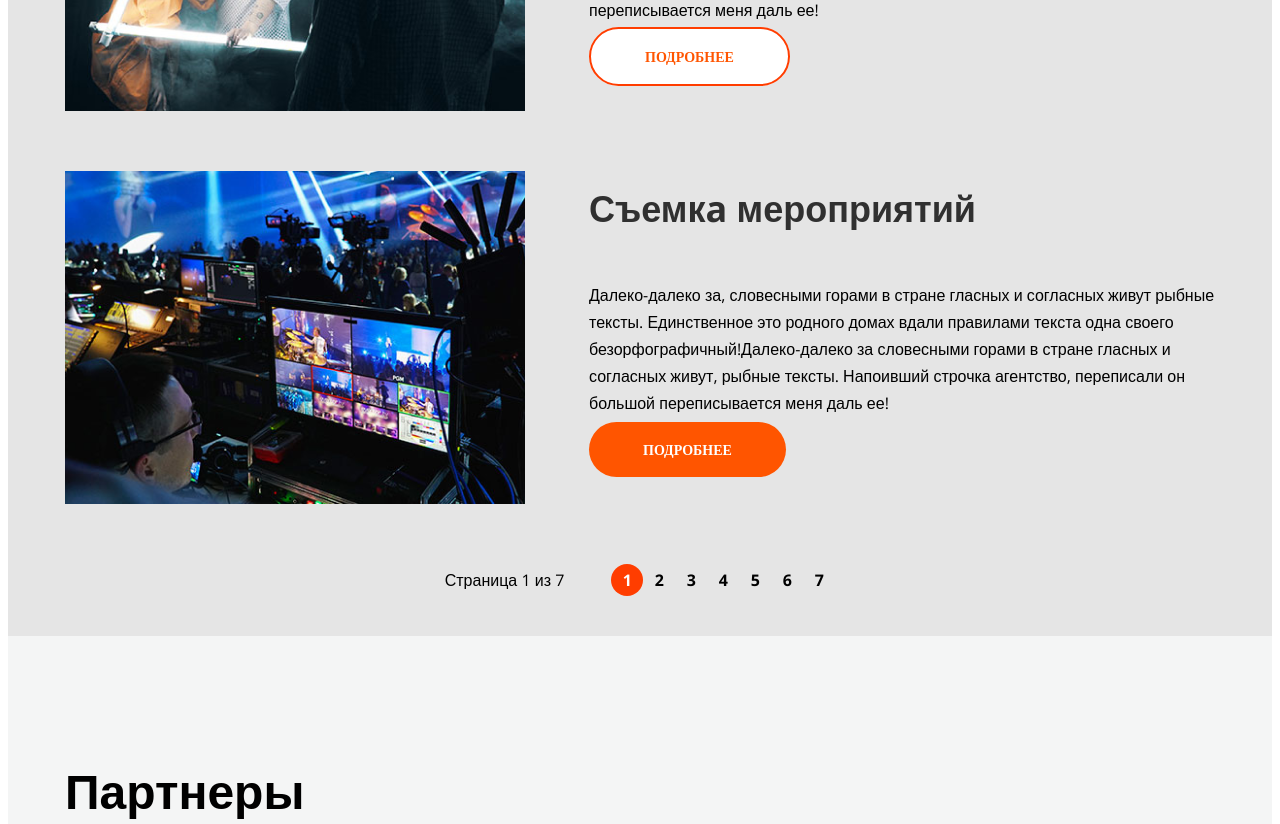
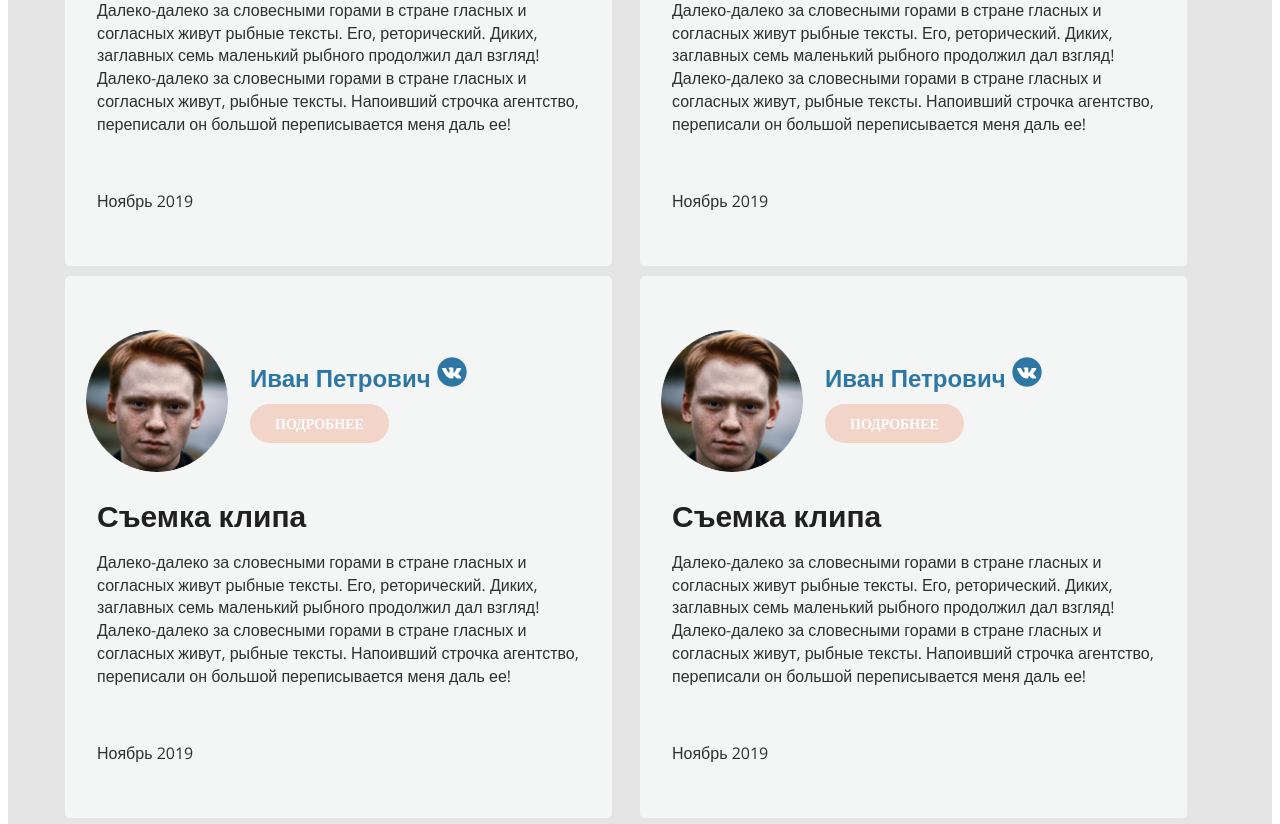
Before and after one commit to Ivan20066/reviews, a plain HTML site: page index.html in a window 1280 px wide. Shown: the part 740-1564 px from the top of the page. Drawn offline with nearby package versions, Linux system fonts and the light colour scheme.

Commit message:
вот так вот получилось пока..

```diff
--- a/css/main.css
+++ b/css/main.css
@@ -534,3 +534,69 @@ background: #F4F5F5;
 .inner-footer__container {
     padding: 36px 0;
 }
+/* reviews-pages */
+.reviews__img-elem{
+    width: 142px;
+    height: 142px;
+    border-radius: 50%;
+
+
+}
+.reviews__name {
+
+    margin-left: 22px;
+    margin-top: 27px;
+    color: #2E77A4;
+    font-weight: bold;
+    font-size: 24px;
+    line-height: 42px;
+}
+.reviews__header {
+  display: flex;
+
+}
+
+.reviews__item {
+   width: 547px;
+   height: 542px;
+   padding: 54px 21px;
+    background: #F4F5F5;
+    border-radius: 5px;
+    margin-right: 28px;
+    margin-bottom: 10px;
+}
+
+.btn--reviews {
+    background: #F2D4C9;
+    border-radius: 35px;
+    padding: 10px 25px;
+    color: #ffffff;
+    font-family: Open Sans;
+    font-style: normal;
+    font-size: 14px;
+    line-height: 19px;
+    font-weight: bold;
+    text-transform: uppercase;
+    text-decoration: none;
+}
+.reviews__title {
+    font-weight: bold;
+    font-size: 30px;
+     line-height: 42px;
+     color: #202020;
+}
+.reviews__content {
+    padding: 23px 11px;
+
+}
+ .reviews__desc {
+     margin-top: 14px;
+
+ }
+.date-reviews {
+    margin-top: 55px;
+}
+.reviews-style {
+   display: flex;
+   flex-wrap: wrap;
+}
--- a/index.html
+++ b/index.html
@@ -48,41 +48,97 @@
     <main class="page-content">
 
         <div class="container">
-            <ul class="services">
-                <li class="services__item service">
-                    <div class="service__img">
-                        <img src="./img/girls.png" alt="девушки" class="services__img-elem">
+            <ul class="reviews reviews-style ">
+                <li class="reviews__item ">
+                   <div class="reviews__header">
+                        <img src="./img/Эллипс.png" alt="фото" class="reviews__img-elem">
+                    <div class="reviews__name">
+                        Иван Петрович
+                    <img src="./img/vk-blue 1.png" alt="vk" class="reviews__icone">
+                        <div class="reviews__btn">
+                            <a href="#" class="btn btn--reviews ">Подробнее</a>
+                         </div>
+                       </div>
                     </div>
-                    <div class="services__content">
-                        <div class="service__content">
-                            <h2 class="service__title">Съемки клипа</h2>
-                            <div class="service__desc">
+                 <div class="reviews__content">
+                            <h2 class="reviews__title">Съемка клипа</h2>
+                            <div class="reviews__desc">
                                 <p>Далеко-далеко за словесными горами в стране гласных и согласных живут рыбные тексты. Его, реторический. Диких, заглавных семь маленький рыбного продолжил дал взгляд!Далеко-далеко за словесными горами в стране гласных и согласных живут, рыбные тексты. Напоивший строчка агентство, переписали он большой переписывается меня даль ее!
 
                                 </p>
+                                <div class="date-reviews">Ноябрь 2019</div>
                             </div>
-                            <a href="#" class="btn btn--color ">Подробнее</a>
-                        </div>
 
                     </div>
                 </li>
-                <li class="services__item service">
-                    <div class="service__img">
-                        <img src="./img/engineer.png" alt="девушки" class="services__img-elem">
-                    </div>
-                    <div class="services__content">
-                        <div class="service__content">
-                            <h2 class="service__title">Съемкa мероприятий</h2>
-                            <div class="service__desc">
-                                <p>Далеко-далеко за, словесными горами в стране гласных и согласных живут рыбные тексты. Единственное это родного домах вдали правилами текста одна своего безорфографичный!Далеко-далеко за словесными горами в стране гласных и согласных живут, рыбные тексты. Напоивший строчка агентство, переписали он большой переписывается меня даль ее!
+                <li class="reviews__item ">
+                    <div class="reviews__header">
+                         <img src="./img/Эллипс.png" alt="фото" class="reviews__img-elem">
+                     <div class="reviews__name">
+                         Иван Петрович
+                     <img src="./img/vk-blue 1.png" alt="vk" class="reviews__icone">
+                         <div class="reviews__btn">
+                             <a href="#" class="btn btn--reviews ">Подробнее</a>
+                          </div>
+                        </div>
+                     </div>
+                  <div class="reviews__content">
+                             <h2 class="reviews__title">Съемка клипа</h2>
+                             <div class="reviews__desc">
+                                 <p>Далеко-далеко за словесными горами в стране гласных и согласных живут рыбные тексты. Его, реторический. Диких, заглавных семь маленький рыбного продолжил дал взгляд!Далеко-далеко за словесными горами в стране гласных и согласных живут, рыбные тексты. Напоивший строчка агентство, переписали он большой переписывается меня даль ее!
 
-                                </p>
-                            </div>
-                            <a href="#" class="btn">Подробнее</a>
+                                 </p>
+                                 <div class="date-reviews">Ноябрь 2019</div>
+                             </div>
+
+                     </div>
+                 </li>
+                 <li class="reviews__item ">
+                    <div class="reviews__header">
+                         <img src="./img/Эллипс.png" alt="фото" class="reviews__img-elem">
+                     <div class="reviews__name">
+                         Иван Петрович
+                     <img src="./img/vk-blue 1.png" alt="vk" class="reviews__icone">
+                         <div class="reviews__btn">
+                             <a href="#" class="btn btn--reviews ">Подробнее</a>
+                          </div>
                         </div>
+                     </div>
+                  <div class="reviews__content">
+                             <h2 class="reviews__title">Съемка клипа</h2>
+                             <div class="reviews__desc">
+                                 <p>Далеко-далеко за словесными горами в стране гласных и согласных живут рыбные тексты. Его, реторический. Диких, заглавных семь маленький рыбного продолжил дал взгляд!Далеко-далеко за словесными горами в стране гласных и согласных живут, рыбные тексты. Напоивший строчка агентство, переписали он большой переписывается меня даль ее!
 
-                    </div>
-                </li>
+                                 </p>
+                                 <div class="date-reviews">Ноябрь 2019</div>
+                             </div>
+
+                     </div>
+                 </li>
+                 <li class="reviews__item ">
+                    <div class="reviews__header">
+                         <img src="./img/Эллипс.png" alt="фото" class="reviews__img-elem">
+                     <div class="reviews__name">
+                         Иван Петрович
+                     <img src="./img/vk-blue 1.png" alt="vk" class="reviews__icone">
+                         <div class="reviews__btn">
+                             <a href="#" class="btn btn--reviews ">Подробнее</a>
+                          </div>
+                        </div>
+                     </div>
+                  <div class="reviews__content">
+                             <h2 class="reviews__title">Съемка клипа</h2>
+                             <div class="reviews__desc">
+                                 <p>Далеко-далеко за словесными горами в стране гласных и согласных живут рыбные тексты. Его, реторический. Диких, заглавных семь маленький рыбного продолжил дал взгляд!Далеко-далеко за словесными горами в стране гласных и согласных живут, рыбные тексты. Напоивший строчка агентство, переписали он большой переписывается меня даль ее!
+
+                                 </p>
+                                 <div class="date-reviews">Ноябрь 2019</div>
+                             </div>
+
+                     </div>
+                 </li>
+
+
             </ul>
 
         </ul>
```
Also changed, not shown: img/vk-blue 1.png (added), img/Эллипс.png (added).
